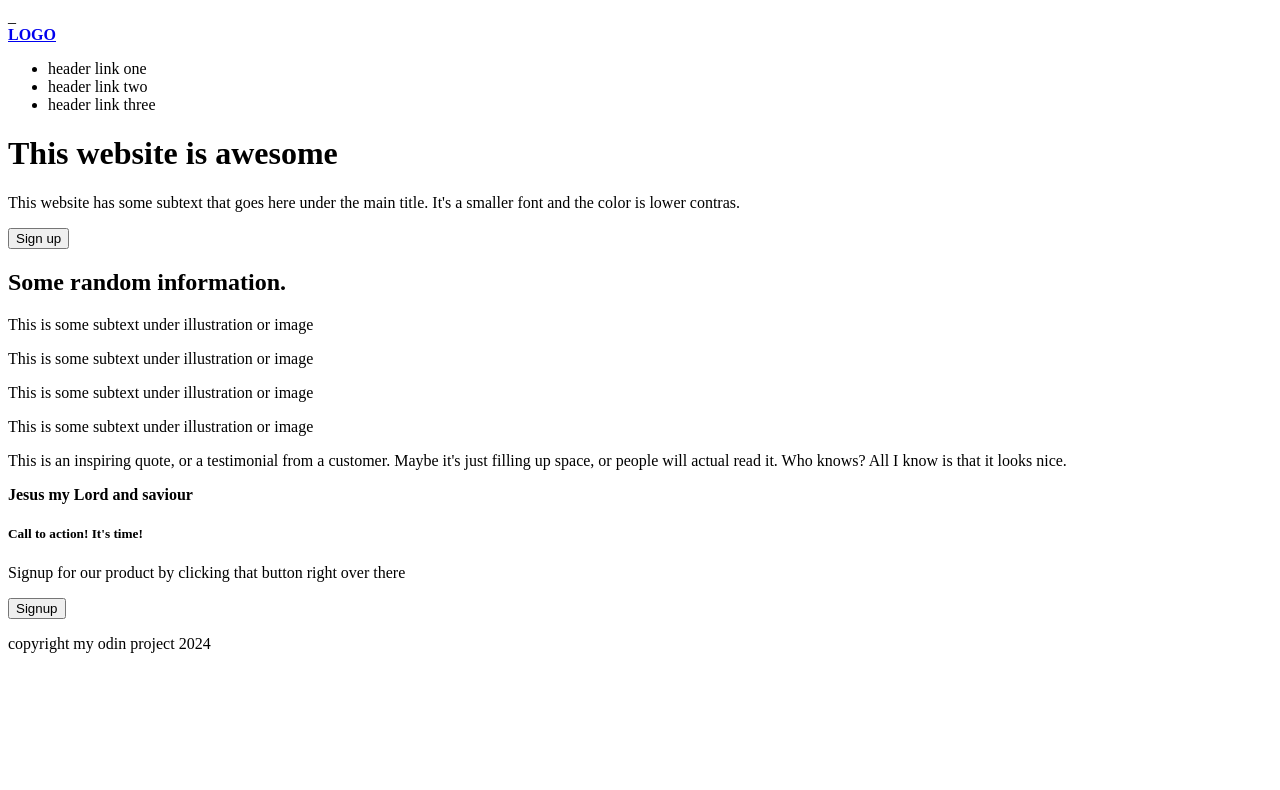
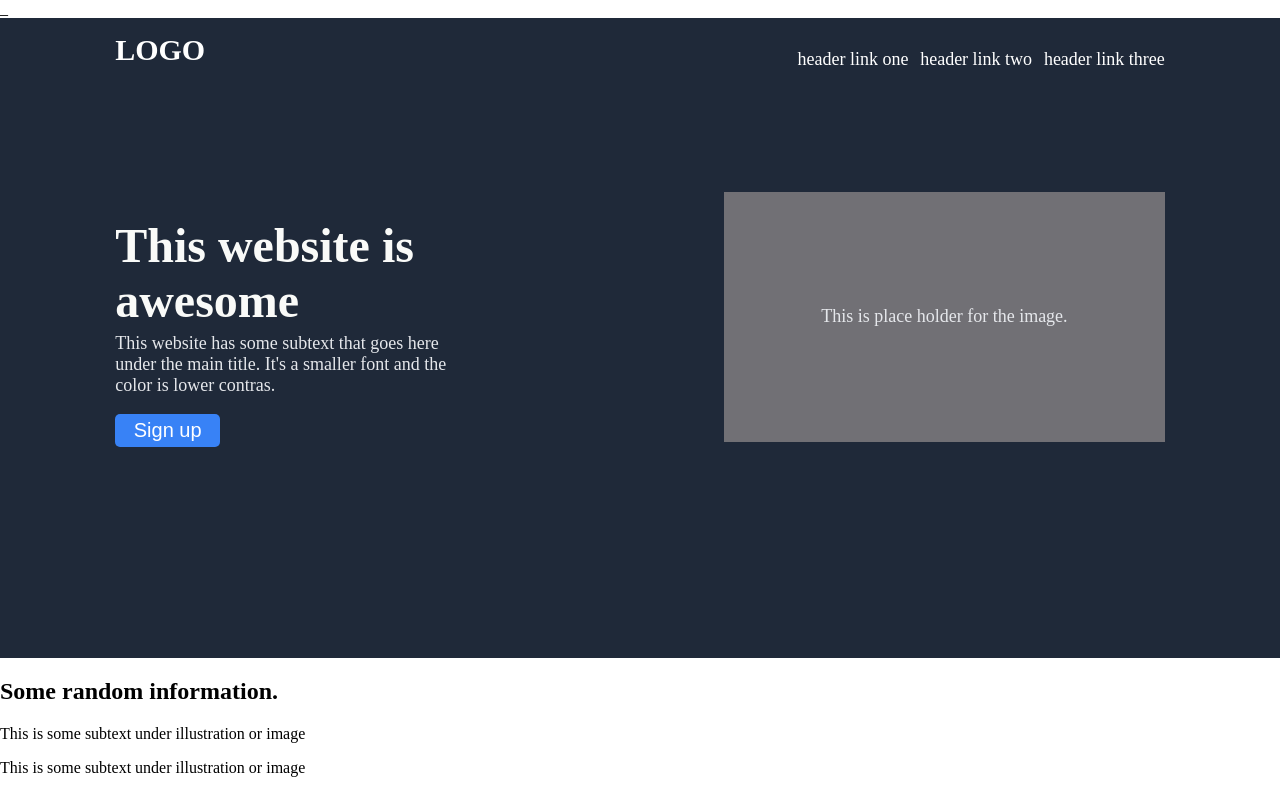
Before and after one commit to junior144000/odin_landing_page_test, a plain HTML site: page index.html in a window 1280 px wide. Shown: the top 790 px of the page. Drawn offline with Linux system fonts and the light colour scheme.

Commit message:
hero section css added style to the hero section

```diff
--- a/index.html
+++ b/index.html
@@ -8,7 +8,7 @@ _<!DOCTYPE html>
 </head>
 <body>
     <header>
-        <nav>
+        <nav class="header_nav">
             <a href="index.html">
                 <strong>LOGO</strong>
             </a>
@@ -27,7 +27,9 @@ _<!DOCTYPE html>
                 <button>Sign up</button>
             </div>
             <div class="hero_img">
-
+                <p>
+                    This is place holder for the image.
+                </p>
             </div>
         </div>
     </header>
--- a/style.css
+++ b/style.css
@@ -0,0 +1,105 @@
+
+body{
+    margin: 0px;
+    pad: 0px;
+    border: 0px;
+}
+/*nav styling*/
+header{
+    background-color: #1f2939;
+    width: auto;
+    height: 80%;
+    padding-left: 9%;
+    padding-right: 9%;
+    margin-top: 0px;
+
+}
+
+.header_nav{
+    display: flex;
+    flex-direction: row;
+    justify-content: space-between;
+    padding-top: 15px;
+    margin-bottom: 100px;
+
+}
+
+.header_nav a{
+    color: white;
+    font-weight: 900;
+    font-size: 30px;
+    text-decoration: none;
+}
+
+.header_nav ul{
+    display: flex;
+    flex-direction: row;
+    justify-content: space-between;
+    width: 35%;
+    list-style-type: none;
+
+}
+
+.header_nav ul li{
+    color: white;
+    font-size: 18px;
+}
+
+/*herro section styling*/
+.hero_section{
+    display: flex;
+    flex-direction: row;
+    justify-content: space-between;
+    align-items: center;
+    margin-top: 6%;
+
+}
+
+.hero_section h1{
+    font-size: 48px;
+    color: #f9faf8;
+    margin: 32.16px 0px 0px 0px;
+}
+
+.hero_section p{
+    font-size: 18px;
+    color: #e5e7eb;
+    padding-left: 0px;
+    padding-right: 70px;
+    margin-top: 5px;
+}
+
+.hero_section .intro{
+    display: flex;
+    flex-direction: column;
+    justify-content: flex-start;
+
+    height: auto;
+    width: 40%;
+}
+
+.hero_section .intro button{
+    width: 25%;
+    color: white;
+    background-color: #3882f6;
+    border-radius: 5px;
+    padding: 5px 10px;
+    border: none;
+    font-size: 20px;
+}
+
+.hero_section .hero_img{
+    display: flex;
+    align-items: center;
+    justify-content: center;
+    background-color: rgb(113, 112, 117);
+    height: 250px;
+    width: 42%;
+    margin:0px;
+    color: white;
+}
+
+.hero_section .hero_img p{
+    margin: 0px;
+    padding: 0px;
+}
```
